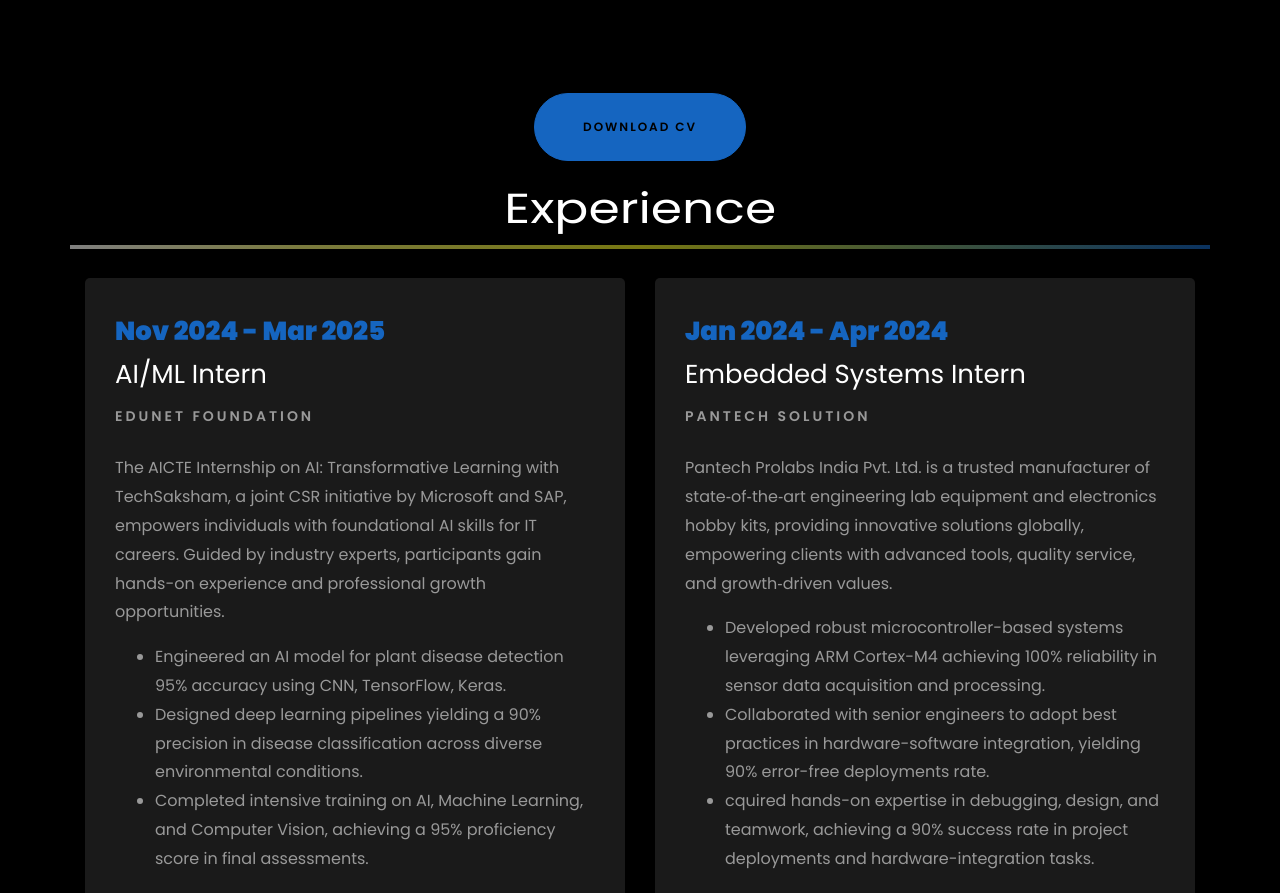
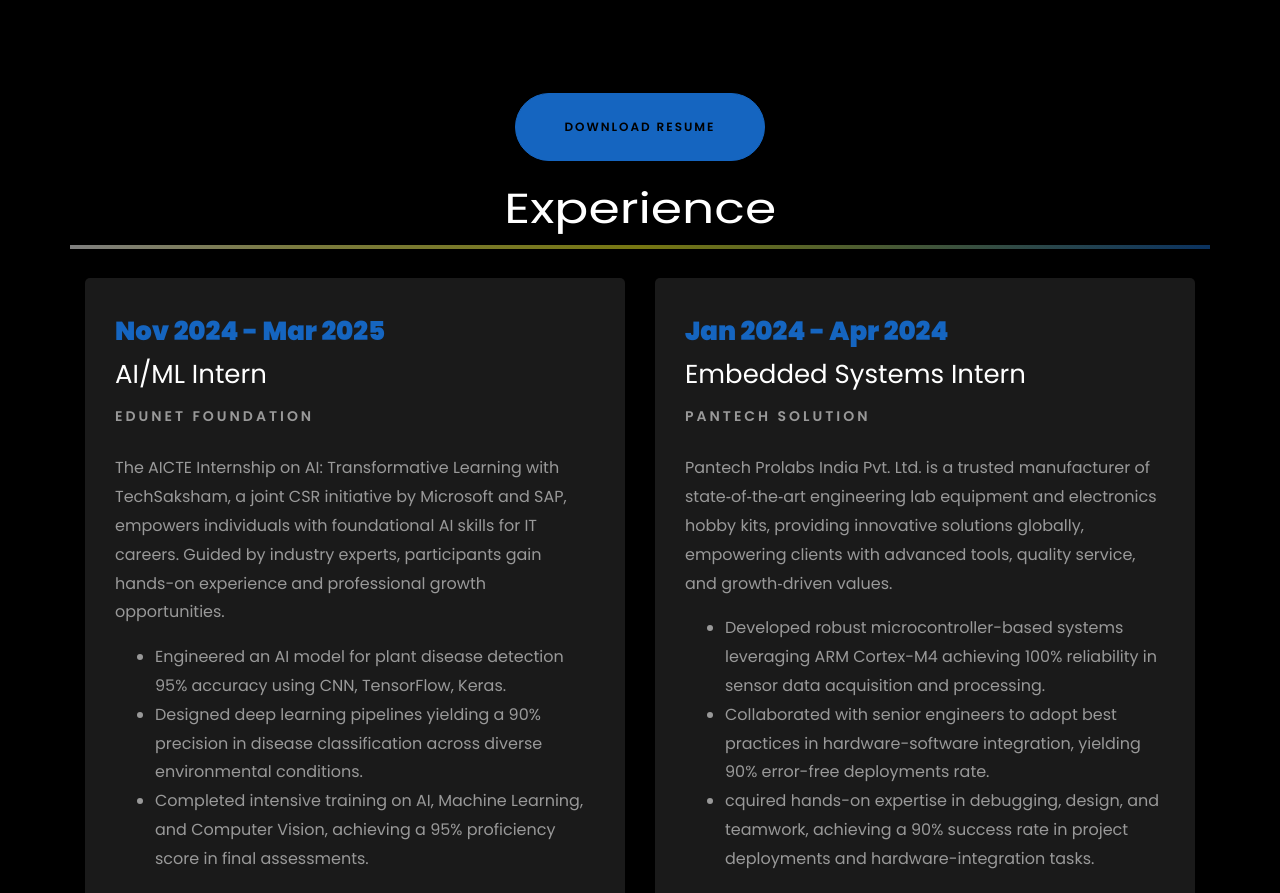
Before and after one commit to Vishwakarma10036/Vishwakarma10036.github.io, a plain HTML site: page index.html in a window 1280 px wide. Shown: the part 2085-2978 px from the top of the page. Drawn offline with Linux system fonts and the light colour scheme; files whose address does not match are found by name.

Commit message:
index.html

```diff
--- a/index.html
+++ b/index.html
@@ -324,7 +324,7 @@
 
 			<div class="row justify-content-center mt-5">
     			<div class="col-md-6 text-center ftco-animate">
-    				<p><a href="https://drive.google.com/file/d/1DvO9kRvzMoEVnj3e0t2-678JgrrzzNm2/view?usp=sharing" class="btn btn-primary py-4 px-5">Download CV</a></p>
+    				<p><a href="https://drive.google.com/file/d/1DvO9kRvzMoEVnj3e0t2-678JgrrzzNm2/view?usp=sharing" class="btn btn-primary py-4 px-5">Download Resume</a></p>
     			</div>
     		</div>
 
```
